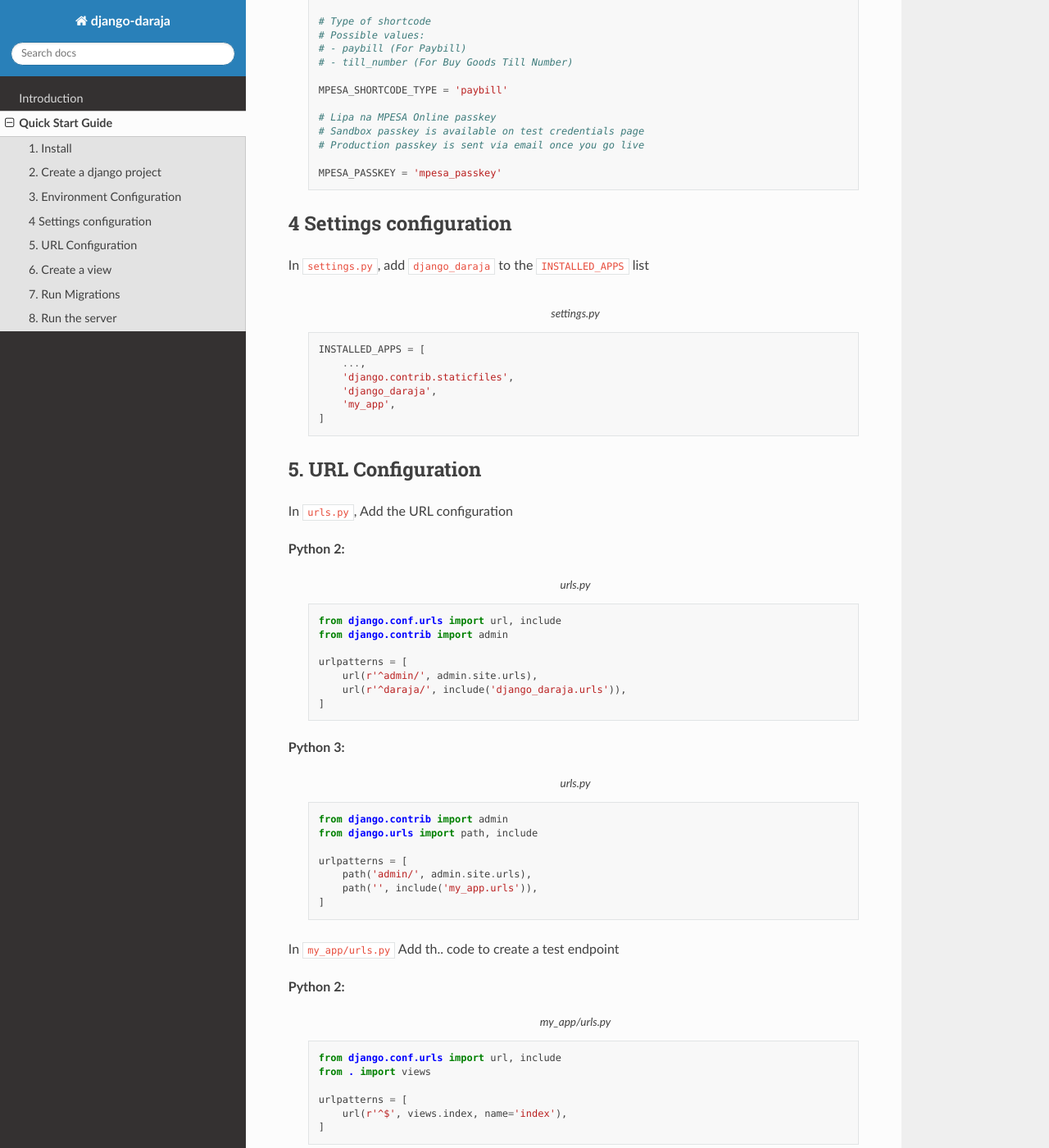
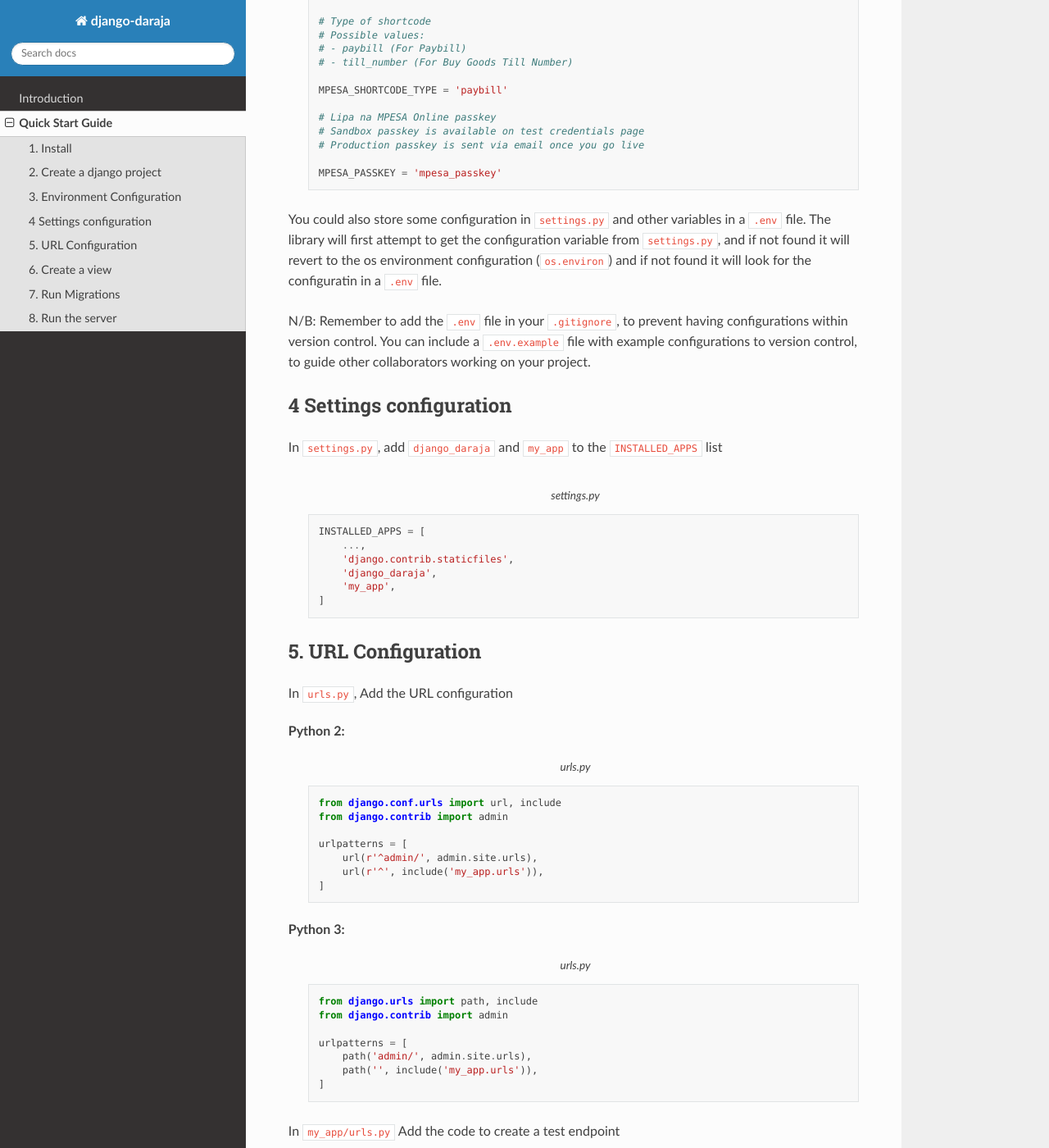
Before and after one commit to martinmogusu/django-daraja, a Sphinx documentation site: the page built from docs/02-quick_start.rst, in a window 1280 px wide and 1400 px high, scrolled down 1940 px. Shown: the whole window at 82% size. Built offline with Sphinx 7.4.7 and the Read the Docs theme 2.0.0, drawn with Linux system fonts in a browser that asks for light colours; some of the changed text lies outside the part shown.

Commit message:
Modified documentation

```diff
--- a/docs/01-introduction.rst
+++ b/docs/01-introduction.rst
@@ -2,7 +2,7 @@
 ============
 This is a django library to interact with the Safaricom MPESA Daraja API (https://developer.safaricom.co.ke)
 
-Download the sour..	code at https://github.com/martinmogusu/django-daraja.git
+Download the source	code at https://github.com/martinmogusu/django-daraja.git
 
 Installation
 ------------
--- a/docs/02-quick_start.rst
+++ b/docs/02-quick_start.rst
@@ -14,7 +14,7 @@
 2. Create a django project
 --------------------------
 
-Run th..	code to create  a django project
+Run these commands to create  a django project
 
     ..	code-block:: none
 
@@ -82,8 +82,8 @@
 
 	        # Credentials for the daraja app
 
-	        MPESA_CONSUMER_KEY = mpesa_consumer_key
-	        MPESA_CONSUMER_SECRET = mpesa_consumer_secret
+	        MPESA_CONSUMER_KEY = 'mpesa_consumer_key'
+	        MPESA_CONSUMER_SECRET = 'mpesa_consumer_secret'
 
 
 	        #Shortcode to use for transactions
@@ -109,10 +109,15 @@
 
 	        MPESA_PASSKEY = 'mpesa_passkey'
 
+You could also store some configuration in ``settings.py`` and other variables in a ``.env`` file. The library will first attempt to get the configuration variable from ``settings.py``, and if not found it will revert to the os environment configuration (``os.environ``) and if not found it will look for the configuratin in a ``.env`` file.
+
+N/B:
+Remember to add the ``.env`` file in your ``.gitignore``, to prevent having configurations within version control. You can include a ``.env.example`` file with example configurations to version control, to guide other collaborators working on your project.
+
 4 Settings configuration
 ------------------------
 
-In ``settings.py``, add ``django_daraja`` to the ``INSTALLED_APPS`` list
+In ``settings.py``, add ``django_daraja``  and ``my_app`` to the ``INSTALLED_APPS`` list
 
     ..	code-block:: python
     	:caption: settings.py
@@ -140,7 +145,7 @@
 
         urlpatterns = [
             url(r'^admin/', admin.site.urls),
-            url(r'^daraja/', include('django_daraja.urls')),
+            url(r'^', include('my_app.urls')),
         ]
 
 Python 3:
@@ -148,15 +153,15 @@
     	:caption: urls.py
     	:name: urls_python_3.py
 
+        from django.urls import path, include
         from django.contrib import admin
-        from django.urls import path, include
 
         urlpatterns = [
             path('admin/', admin.site.urls),
             path('', include('my_app.urls')),
         ]
 
-In ``my_app/urls.py`` Add th..	code to create a test endpoint
+In ``my_app/urls.py`` Add the code to create a test endpoint
 
 Python 2:
     ..	code-block:: python
@@ -177,6 +182,7 @@
 
         from django.urls import path, include
         from . import views
+
         urlpatterns = [
             path('', views.index, name='index'),
         ]
@@ -220,6 +226,7 @@
 -----------------
 
 Then run the server
+
     ..	code-block:: none
 
         $ python manage.py runserver
@@ -237,3 +244,5 @@
             "ResponseDescription": "Success. Request accepted for processing",
             "CustomerMessage": "Success. Request accepted for processing"
         }
+
+You will also receive a notification on the callback endpoint that you specified having the results of the STK push.
```
Also changed, not shown: other parts of docs/02-quick_start.rst (+1 -1 lines).
